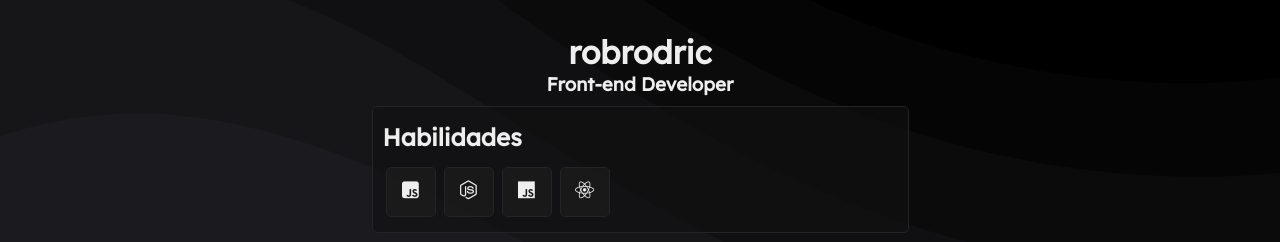
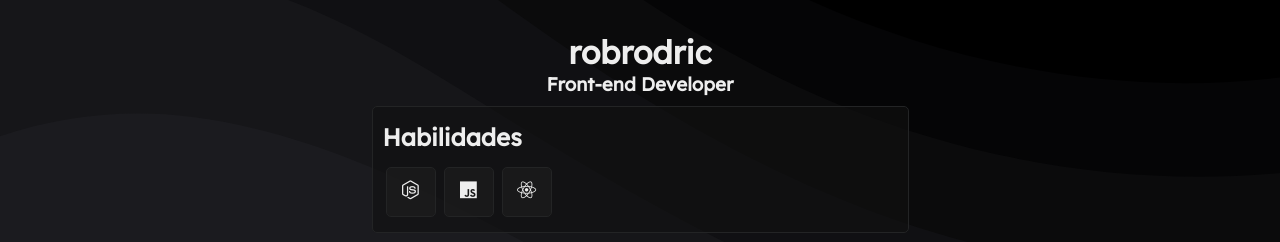
Before and after one commit to robrodric/robrodric-web, a React (Vite) app: page / in a window 1280 px wide. Shown: the top 242 px of the page. Built offline with nearby package versions, Linux system fonts and the light colour scheme.

Commit message:
arrumado...

```diff
--- a/src/components/Home/index.jsx
+++ b/src/components/Home/index.jsx
@@ -14,7 +14,6 @@ function Home() {
         <div className="box">
         <h2>Habilidades</h2>
         <ul className="home-div">
-          <li><i className="fa-brands fa-square-js icon"></i></li>
           <li><i className="fa-brands fa-node-js icon"></i></li>
           <li><i className="fa-brands fa-js icon"></i></li>
           <li><i className="fa-brands fa-react icon"></i></li>
```
